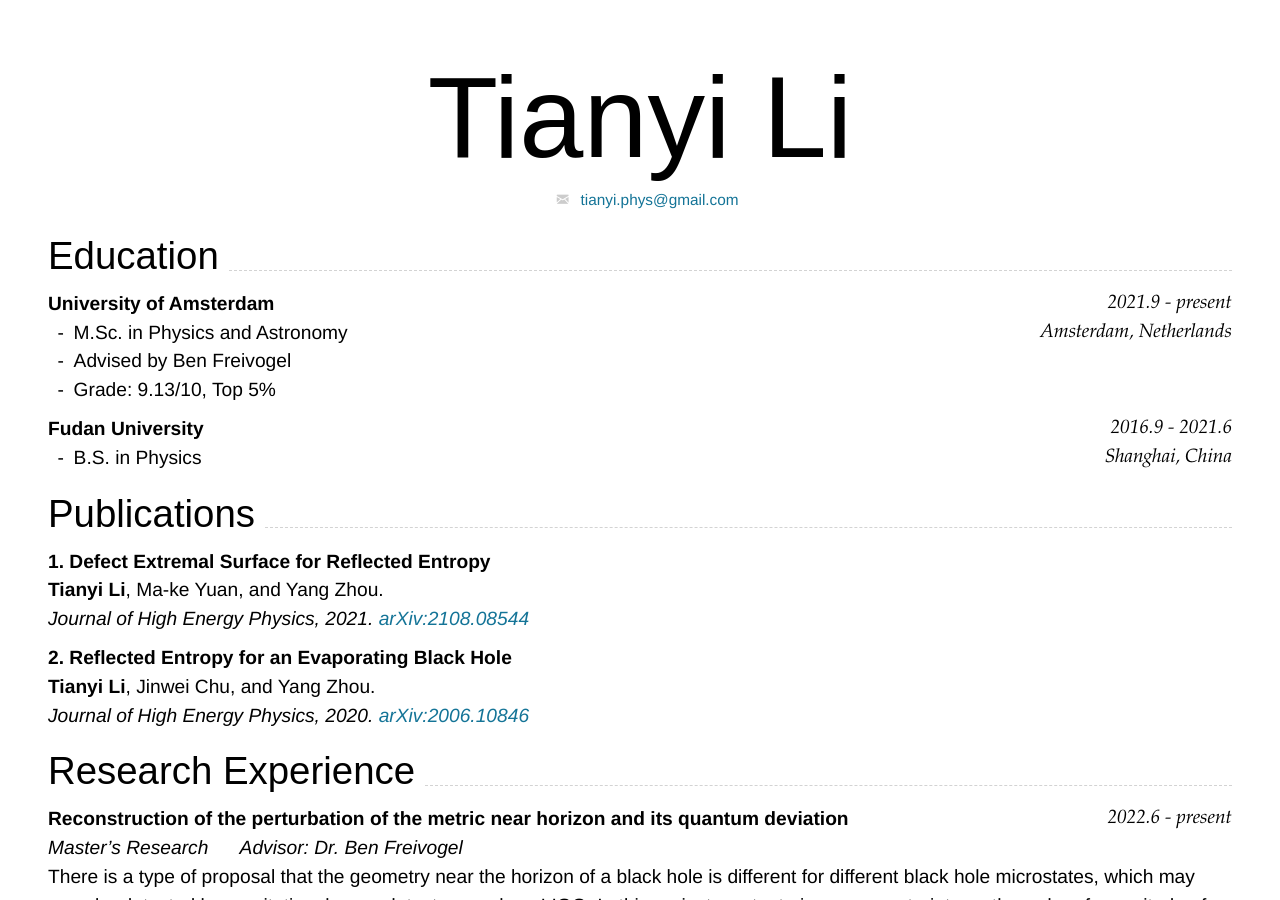
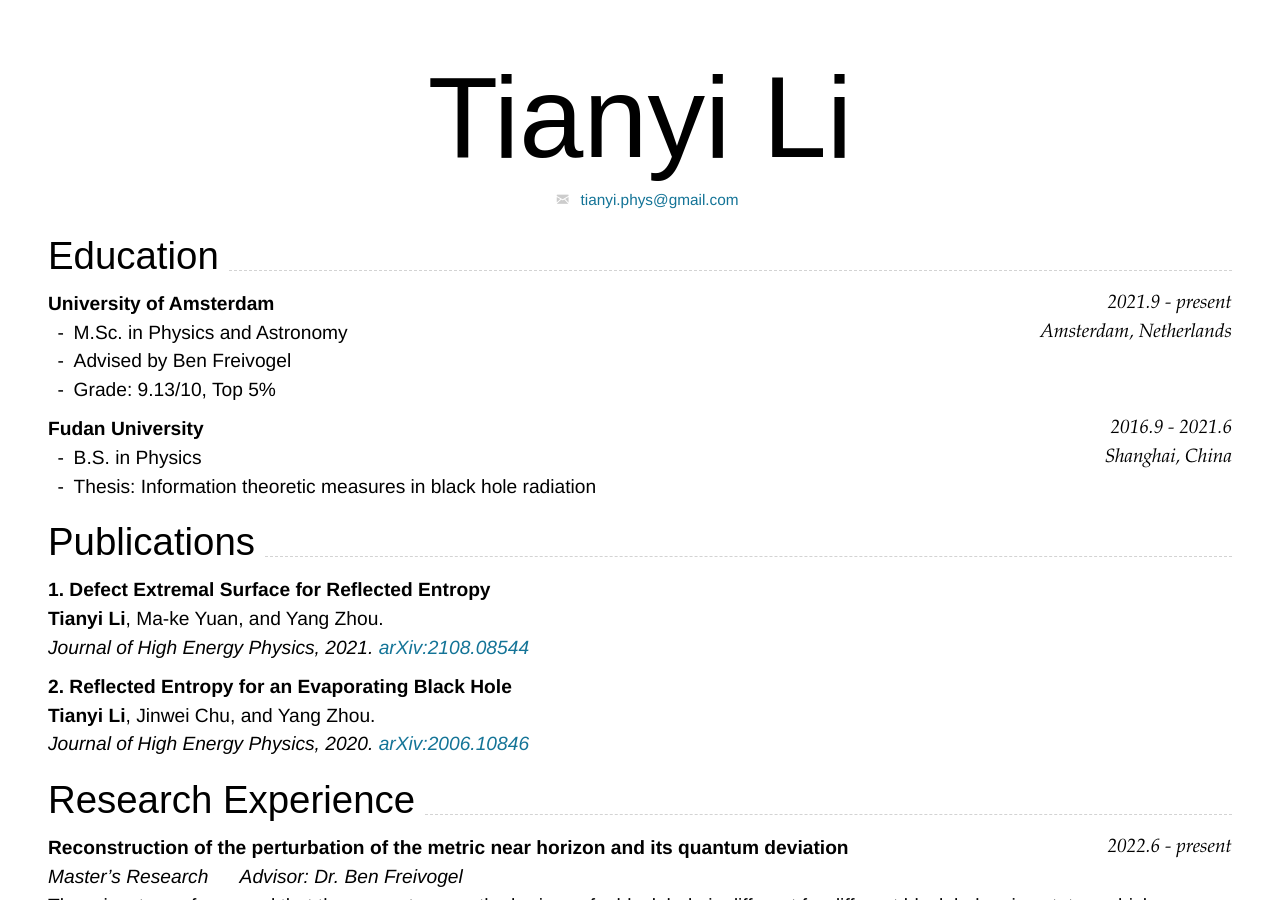
Before and after one commit to tianyi-phy/cv, a Jekyll site: the page built from index.md, in a window 1280 px wide and 900 px high. Built offline with Jekyll 4.4.1, drawn with Linux system fonts in a browser that asks for light colours; nearby versions of some CDN libraries.

Commit message:
Update index.md

````diff
--- a/index.md
+++ b/index.md
@@ -37,7 +37,7 @@ Shanghai, China
 ```
 
 - B.S. in Physics
-
+- Thesis: Information theoretic measures in black hole radiation
 
 ## Publications
 
````
